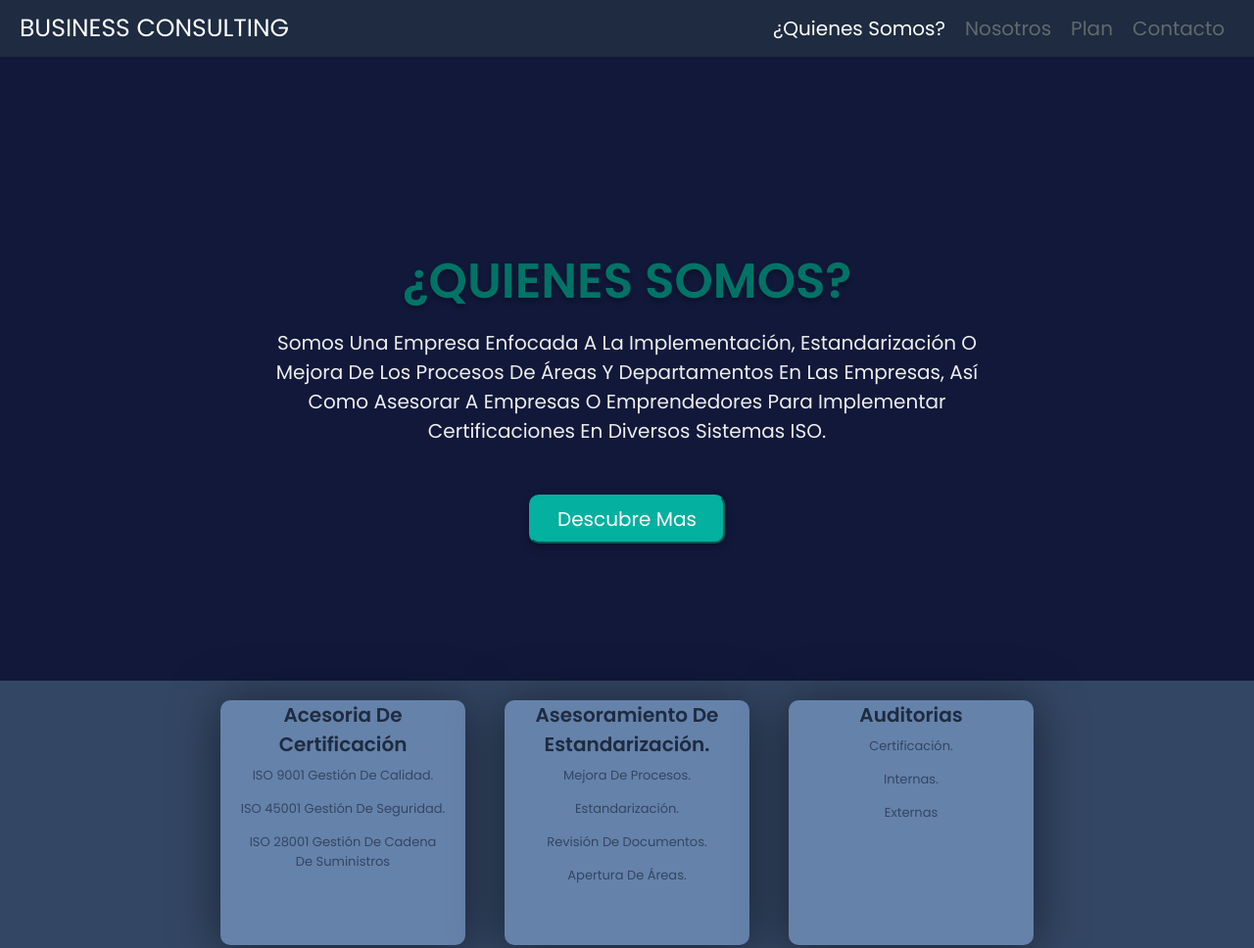
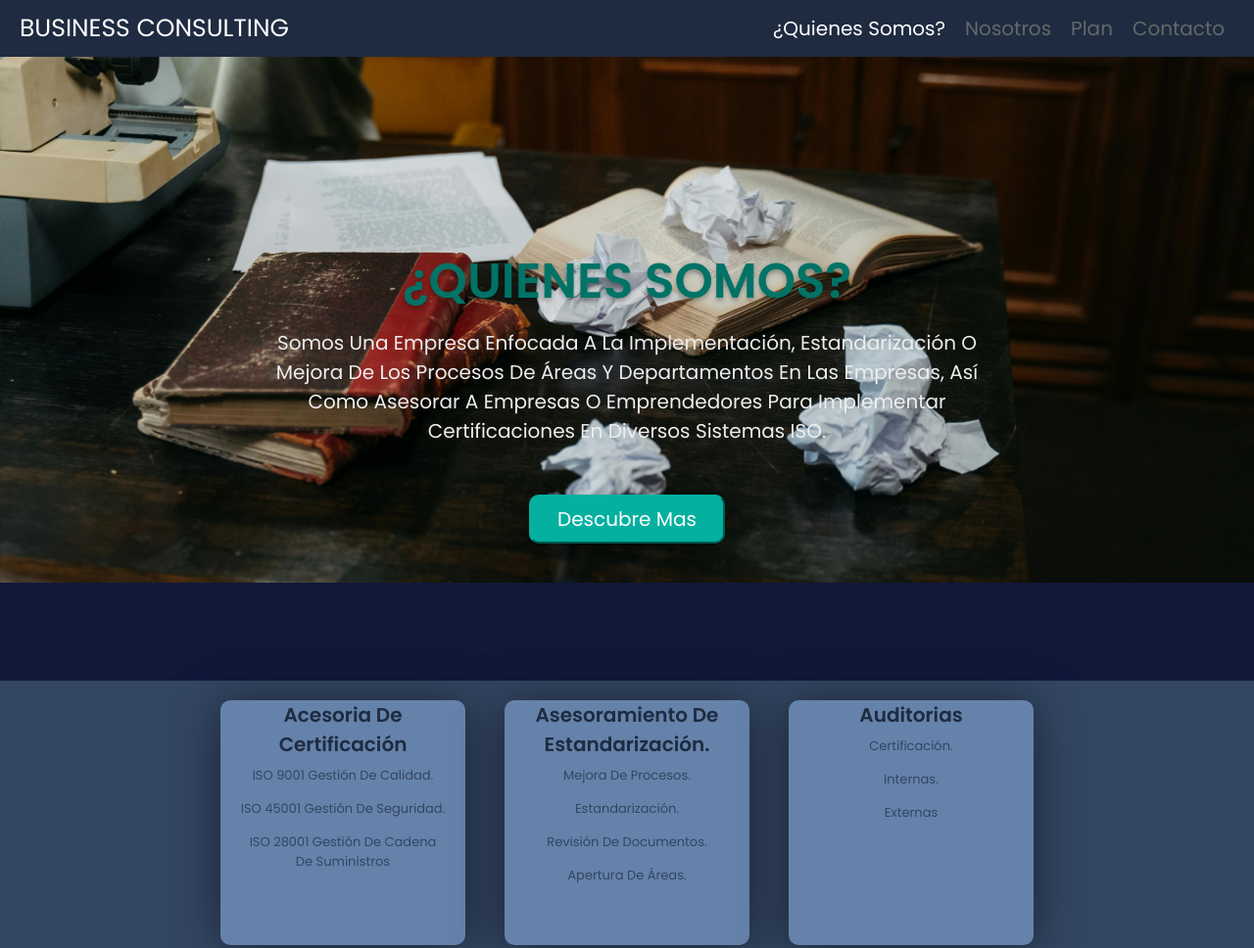
Before and after one commit to Victor-Argumosa/BUSINESS-CONSULTING, a plain HTML site: page index.html in a window 1280 px wide. Shown: the top 968 px of the page at 98% size. Drawn offline with nearby package versions, Linux system fonts and the light colour scheme.

Commit message:
Update Style.css

```diff
--- a/Style.css
+++ b/Style.css
@@ -91,7 +91,7 @@ header .fa-bars {
 
 .home {
     min-height: 50vh;
-    background: url(images/aber.jpg) no-repeat;
+    background: url(aber.jpg) no-repeat;
     background-size: cover;
     background-position: center;
     background-attachment: fixed;
```
